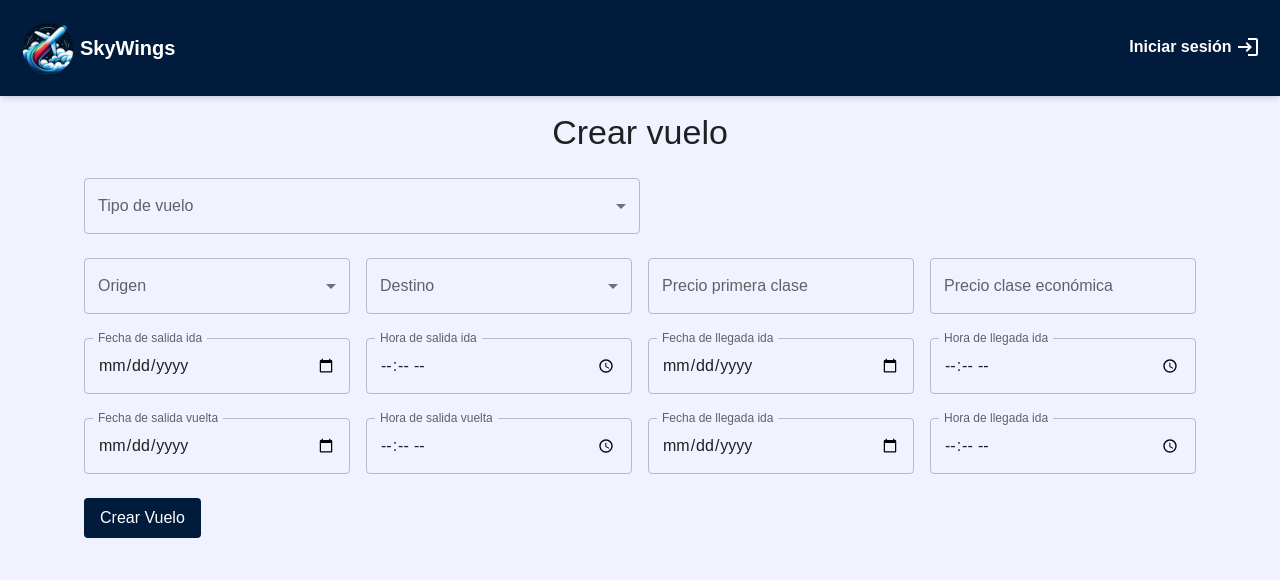
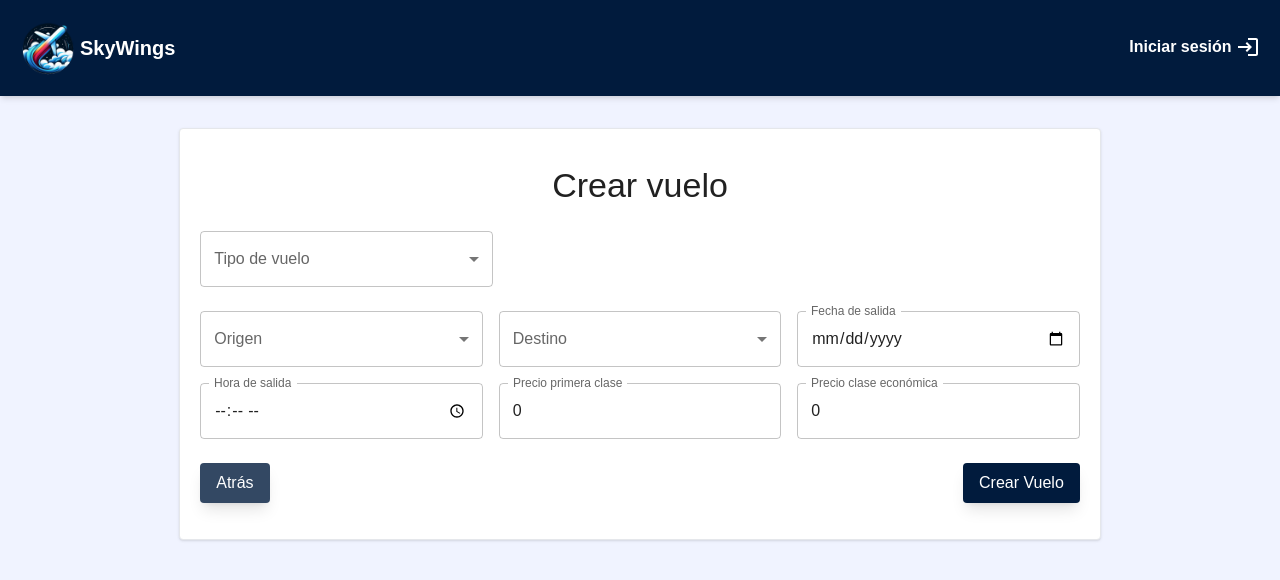
Before and after one commit to M4riaj0/skywings-frontend, a Next.js app: page /flights/create in a window 1280 px wide. Shown: the top 580 px of the page. Built offline with nearby package versions, Linux system fonts and the light colour scheme.

Commit message:
Check flight create view

```diff
--- a/src/app/flights/create/page.tsx
+++ b/src/app/flights/create/page.tsx
@@ -2,7 +2,8 @@ import FlightForm from "@/components/flights/flightForm";
 
 export default function createFlight() {
   return (
-    <main className="container mx-auto px-5">
+    <main className="w-4/5 border rounded shadow p-5 w-4/5 mx-auto md:mt-8"
+    style={{backgroundColor: "Background"}}>
       <FlightForm />
     </main>
   );
--- a/src/components/flights/flightForm.tsx
+++ b/src/components/flights/flightForm.tsx
@@ -2,57 +2,69 @@
 
 import React, { useState } from "react";
 import { useForm, Controller } from "react-hook-form";
-import { flightFormSchema } from "./flightFormSchema";
-import type { FlightForm } from "./flightFormSchema";
+import { flightFormSchema, ReceivingData } from "./flightFormSchema";
+import type { FlightForm, CitiesSchema } from "./flightFormSchema";
 import { zodResolver } from "@hookform/resolvers/zod";
-import {
-  TextField,
-  Typography,
-  FormControl,
-  InputLabel,
-  Select,
-  MenuItem,
-} from "@mui/material";
+import { TextField, Typography, MenuItem } from "@mui/material";
 import { useTheme } from "@mui/material/styles";
-import { getLocations } from "@/services/flights";
+import { createFlight, getLocations } from "@/services/flights";
 
 function FlightForm() {
   const theme = useTheme();
-  const [departureCities, setDepartureCities] = useState([]);
-  const [arrivalCities, setArrivalCities] = useState([]);
+  const [nationalCities, setNationalCities] = useState<CitiesSchema>([]);
+  const [internationalCities, setInternationalCities] = useState<CitiesSchema>(
+    []
+  );
+  const [destinationCities, setDestinationCities] = useState<CitiesSchema>([]);
 
   const {
     handleSubmit,
     control,
-    watch,
+    setValue,
     formState: { errors },
   } = useForm<FlightForm>({
+    defaultValues: {
+      type: "",
+      origin: "",
+      destination: "",
+      priceFirstClass: 0,
+      priceEconomyClass: 0,
+      departure: {
+        date: "",
+        time: "",
+      },
+    },
     resolver: zodResolver(flightFormSchema),
   });
 
-  const getCities = async (e) => {
-    const type = e.target.value;
-    console.log(type);
+  const getCities = async (type: string) => {
+    if (type === "national") {
+      const cities: ReceivingData = await getLocations(type);
+      setNationalCities(cities.capitals || []);
+    } else if (type === "international") {
       const cities = await getLocations(type);
-    console.log(cities);
-    if (type === "national") {
-      setDepartureCities(cities.capitals);
-      setArrivalCities(cities.capitals);
-    } else {
-      setDepartureCities(cities.origin);
-      setArrivalCities(cities.destination);
+      if ("colombia" in cities) setNationalCities(cities.colombia);
+      if ("international" in cities)
+        setInternationalCities(cities.international);
+    } else if (internationalCities.length > 0) {
+      if (nationalCities.some((city) => city.city === type))
+        setDestinationCities(internationalCities);
+      else if (internationalCities.some((city) => city.city === type))
+        setDestinationCities(nationalCities);
+    } else if (nationalCities.some((city) => city.city === type)) {
+      const filteredCities = nationalCities.filter(
+        (city) => city.city !== type
+      );
+      setDestinationCities(filteredCities);
     }
   };
 
-  // const onSubmit = handleSubmit(async (data) => {
-  //   console.log(data);
-  // });
+  const onSubmit = handleSubmit(async (data) => {
+    createFlight(data);
+  });
 
   return (
-    <form
-      onSubmit={handleSubmit((data) => console.log(data))}
-      className="space-y-6 my-4"
-    >
+    <form onSubmit={onSubmit} className="space-y-6 my-4 ">
       <Typography
         variant="h4"
         component="h1"
@@ -68,15 +80,20 @@ function FlightForm() {
           <TextField
             {...field}
             select
-            className="w-full sm:w-1/2 sm:pr-2"
+            className="w-full sm:w-1/3 sm:pr-2"
             label="Tipo de vuelo"
             variant="outlined"
             value={field.value || ""}
-            error={!!errors.origin}
-            helperText={errors.origin?.message}
+            error={!!errors.type}
+            helperText={errors.type?.message}
             onChange={(e) => {
+              setDestinationCities([]);
+              setNationalCities([]);
+              setInternationalCities([]);
+              setValue("origin", "");
+              setValue("destination", "");
               field.onChange(e);
-              getCities(e);
+              getCities(e.target.value);
             }}
           >
             <MenuItem value="national">Nacional</MenuItem>
@@ -84,10 +101,7 @@ function FlightForm() {
           </TextField>
         )}
       />
-      <div
-        id="flightInfo"
-        className="grid grid-cols-1 sm:grid-cols-2 md:grid-cols-4 gap-4"
-      >
+      <div id="flightInfo" className="grid grid-cols-2 md:grid-cols-3 gap-4">
         <Controller
           name="origin"
           control={control}
@@ -100,10 +114,27 @@ function FlightForm() {
           value={field.value || ""}
           error={!!errors.origin}
           helperText={errors.origin?.message}
+          onChange={(e) => {
+            field.onChange(e);
+            getCities(e.target.value);
+          }}
         >
-              {departureCities.length > 0 ? (
-                departureCities.map((city) => (
-                  <MenuItem key={city.city} value={city.city}>
+          {nationalCities.length > 0 && internationalCities.length > 0 ? (
+            [
+          ...nationalCities.map((city) => (
+            <MenuItem key={city.code} value={city.city}>
+              {city.city}
+            </MenuItem>
+          )),
+          ...internationalCities.map((city) => (
+            <MenuItem key={city.code} value={city.city}>
+              {city.city}
+            </MenuItem>
+          )),
+            ]
+          ) : nationalCities.length > 0 ? (
+            nationalCities.map((city) => (
+          <MenuItem key={city.code} value={city.city}>
             {city.city}
           </MenuItem>
             ))
@@ -126,8 +157,8 @@ function FlightForm() {
           error={!!errors.destination}
           helperText={errors.destination?.message}
         >
-              {arrivalCities.length > 0 ? (
-                arrivalCities.map((city) => (
+          {destinationCities.length > 0 ? (
+            destinationCities.map((city) => (
           <MenuItem key={city.city} value={city.city}>
             {city.city}
           </MenuItem>
@@ -139,6 +170,38 @@ function FlightForm() {
           )}
         />
         <Controller
+          name="departure.date"
+          control={control}
+          render={({ field }) => (
+        <TextField
+          {...field}
+          label="Fecha de salida"
+          type="date"
+          variant="outlined"
+          fullWidth
+          InputLabelProps={{ shrink: true }}
+          error={!!errors.departure?.date}
+          helperText={errors.departure?.date?.message}
+        />
+          )}
+        />
+        <Controller
+          name="departure.time"
+          control={control}
+          render={({ field }) => (
+        <TextField
+          {...field}
+          label="Hora de salida"
+          type="time"
+          variant="outlined"
+          fullWidth
+          InputLabelProps={{ shrink: true }}
+          error={!!errors.departure?.time}
+          helperText={errors.departure?.time?.message}
+        />
+          )}
+        />
+        <Controller
           name="priceFirstClass"
           control={control}
           render={({ field }) => (
@@ -147,8 +210,9 @@ function FlightForm() {
           label="Precio primera clase"
           type="number"
           variant="outlined"
-              error={!!errors.priceFirstClass}
-              helperText={errors.priceFirstClass?.message}
+          onChange={(e) => field.onChange(e.target.value ? Number(e.target.value) : '')}
+          error={!!errors.priceEconomyClass || field.value.toString() === ''}
+          helperText={field.value.toString() == '' ? 'Se requiere un precio válido' : errors.priceEconomyClass?.message}
         />
           )}
         />
@@ -161,161 +225,29 @@ function FlightForm() {
           label="Precio clase económica"
           type="number"
           variant="outlined"
-              error={!!errors.priceEconomyClass}
-              helperText={errors.priceEconomyClass?.message}
+          onChange={(e) => field.onChange(e.target.value ? Number(e.target.value) : '')}
+          error={!!errors.priceEconomyClass || field.value.toString() === ''}
+          helperText={field.value.toString() == '' ? 'Se requiere un precio válido' : errors.priceEconomyClass?.message}
         />
           )}
         />
       </div>
-      <div
-        id="departure1"
-        className="grid grid-cols-1 sm:grid-cols-2 md:grid-cols-4 gap-4"
-      >
-        <Controller
-          name="departure1.date"
-          control={control}
-          render={({ field }) => (
-            <TextField
-              {...field}
-              label="Fecha de salida ida"
-              type="date"
-              variant="outlined"
-              fullWidth
-              InputLabelProps={{ shrink: true }}
-              error={!!errors.departure1?.date}
-              helperText={errors.departure1?.date?.message}
-            />
-          )}
-        />
-        <Controller
-          name="departure1.time"
-          control={control}
-          render={({ field }) => (
-            <TextField
-              {...field}
-              label="Hora de salida ida"
-              type="time"
-              variant="outlined"
-              fullWidth
-              InputLabelProps={{ shrink: true }}
-              error={!!errors.departure1?.time}
-              helperText={errors.departure1?.time?.message}
-            />
-          )}
-        />
-        <Controller
-          name="arrival1.date"
-          control={control}
-          render={({ field }) => (
-            <TextField
-              {...field}
-              label="Fecha de llegada ida"
-              type="date"
-              variant="outlined"
-              fullWidth
-              disabled={watch("type") === "national"}
-              InputLabelProps={{ shrink: true }}
-              error={!!errors.arrival1?.date}
-              helperText={errors.arrival1?.date?.message}
-            />
-          )}
-        />
-        <Controller
-          name="arrival1.time"
-          control={control}
-          render={({ field }) => (
-            <TextField
-              {...field}
-              label="Hora de llegada ida"
-              type="time"
-              variant="outlined"
-              fullWidth
-              disabled={watch("type") === "national"}
-              InputLabelProps={{ shrink: true }}
-              error={!!errors.arrival1?.time}
-              helperText={errors.arrival1?.time?.message}
-            />
-          )}
-        />
-      </div>
-      <div
-        id="departure2"
-        className="grid grid-cols-1 sm:grid-cols-2 md:grid-cols-4 gap-4"
-      >
-        <Controller
-          name="departure2.date"
-          control={control}
-          render={({ field }) => (
-            <TextField
-              {...field}
-              label="Fecha de salida vuelta"
-              type="date"
-              variant="outlined"
-              fullWidth
-              InputLabelProps={{ shrink: true }}
-              error={!!errors.departure2?.date}
-              helperText={errors.departure2?.date?.message}
-            />
-          )}
-        />
-        <Controller
-          name="departure2.time"
-          control={control}
-          render={({ field }) => (
-            <TextField
-              {...field}
-              label="Hora de salida vuelta"
-              type="time"
-              variant="outlined"
-              fullWidth
-              InputLabelProps={{ shrink: true }}
-              error={!!errors.departure2?.time}
-              helperText={errors.departure2?.time?.message}
-            />
-          )}
-        />
-        <Controller
-          name="arrival2.date"
-          control={control}
-          render={({ field }) => (
-            <TextField
-              {...field}
-              label="Fecha de llegada ida"
-              type="date"
-              variant="outlined"
-              fullWidth
-              disabled={watch("type") === "national"}
-              InputLabelProps={{ shrink: true }}
-              error={!!errors.arrival2?.date}
-              helperText={errors.arrival2?.date?.message}
-            />
-          )}
-        />
-        <Controller
-          name="arrival2.time"
-          control={control}
-          render={({ field }) => (
-            <TextField
-              {...field}
-              label="Hora de llegada ida"
-              type="time"
-              variant="outlined"
-              fullWidth
-              disabled={watch("type") === "national"}
-              InputLabelProps={{ shrink: true }}
-              error={!!errors.arrival2?.time}
-              helperText={errors.arrival2?.time?.message}
-            />
-          )}
-        />
-      </div>
+      <div className="flex justify-between">
         <button
           type="submit"
-        className="mt-4 px-4 py-2 text-white rounded"
+          className="px-4 py-2 text-white rounded shadow-lg"
+          style={{ backgroundColor: theme.palette.primary.light }}
+        >
+          Atrás
+        </button>
+        <button
+          type="submit"
+          className="px-4 py-2 text-white rounded shadow-lg"
           style={{ backgroundColor: theme.palette.primary.main }}
         >
           Crear Vuelo
         </button>
+      </div>
     </form>
   );
 }
--- a/src/components/flights/flightFormSchema.ts
+++ b/src/components/flights/flightFormSchema.ts
@@ -1,57 +1,76 @@
 import { z } from "zod";
 
-export const flightFormSchema = z.object({
+export const flightFormSchema = z
+  .object({
     type: z.string().nonempty("Se requiere el tipo de vuelo"),
     origin: z.string().nonempty("Se requiere la ciudad de origen"),
     destination: z.string().nonempty("Se requiere la ciudad de destino"),
-  departure1: z.object({
+    departure: z.object({
       date: z.string().nonempty("Se requiere la fecha de salida ida"),
-    hour: z.string().nonempty("Se requiere la hora de salida ida"),
-  }),
-  arrival1: z.object({
-    date: z.string().nonempty("Se requiere la fecha de llegada ida"),
-    hour: z.string().nonempty("Se requiere la hora de llegada ida"),
-  }),
-  departure2: z.object({
-    date: z.string().nonempty("Se requiere la fecha de salida ida"),
-    hour: z.string().nonempty("Se requiere la hora de salida ida"),
-  }),
-  arrival2: z.object({
-    date: z.string().nonempty("Se requiere la fecha de llegada ida"),
-    hour: z.string().nonempty("Se requiere la hora de llegada ida"),
+      time: z.string().nonempty("Se requiere la hora de salida ida"),
     }),
     priceFirstClass: z
       .number()
-    .min(0, "Se requiere el precio de primera clase")
-    .max(10000000,
-      "El precio de primera clase no puede ser mayor a 10.000.000"),
+      .refine((value) => value > 0 && value <= 10000000, {
+        message: "El precio debe ser un número entre 1 y 10.000.000",
+      }),
     priceEconomyClass: z
       .number()
-    .min(0, "Se requiere el precio de clase económica")
-    .max(10000000,
-      "El precio de clase económica no puede ser mayor a 10.000.000"),
+      .refine((value) => value > 0 && value <= 10000000, {
+        message: "El precio debe ser un número entre 1 y 10.000.000",
+      }),
+  })
+  .superRefine((data, ctx) => {
+    const type = data.type;
+    const departureDate = new Date(
+      `${data.departure.date}T${data.departure.time}`
+    );
+    const currentTime = new Date();
+    const hoursToAdd = type === "national" ? 2 : 4;
+    const minTimeDeparture = new Date(
+      currentTime.getTime() + hoursToAdd * 60 * 60 * 1000
+    );
+    if (departureDate < minTimeDeparture) {
+      ctx.addIssue({
+        path: ["departure", "time"],
+        code: z.ZodIssueCode.custom,
+        message: `La hora de salida debe ser al menos ${hoursToAdd} horas a partir de ahora.`,
       });
-
-interface DepartureArrival {
-  date: string;
-  time: string;
     }
+  });
 
 export interface FlightForm {
   type: string;
   origin: string;
   destination: string;
-  departure1: DepartureArrival;
-  arrival1?: DepartureArrival;
-  departure2: DepartureArrival;
-  arrival2?: DepartureArrival;
   priceFirstClass: number;
   priceEconomyClass: number;
-  creationDate: string;
+  departure: {
+    date: string;
+    time: string;
+  };
 }
 
-export interface ReceivingLocations {
-  origin?: Array<string>,
-  destination?: Array<string>,
-  capitals?: Array<string>
+export interface FlightFormToSend {
+  creator: string;
+  type: string;
+  origin: string;
+  destination: string;
+  priceFirstClass: number;
+  priceEconomyClass: number;
+  departure: Date;
+  lastUpdateDate: Date;
 }
+
+interface City {
+  city: string;
+  code: string;
+}
+
+export interface ReceivingData {
+  capitals?: City[];
+  colombia?: City[];
+  international?: City[];
+}
+
+export type CitiesSchema = City[];
```
Also changed, not shown: src/services/flights.ts (+100 -49 lines). Lines whose indentation alone changed are shown as unchanged.
